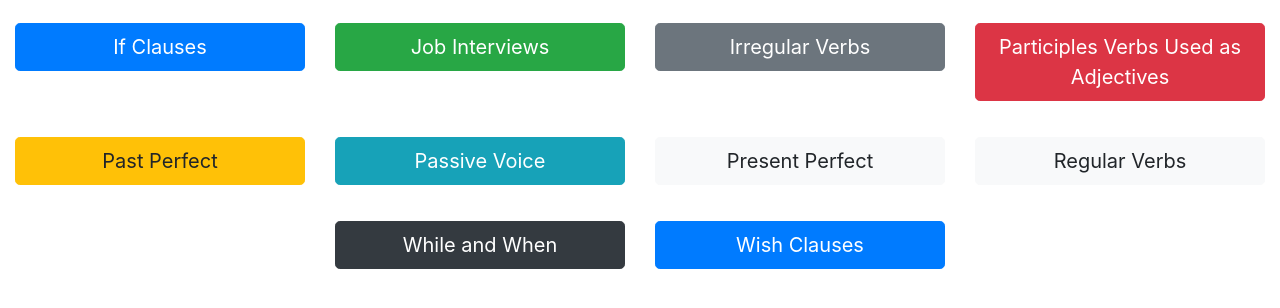
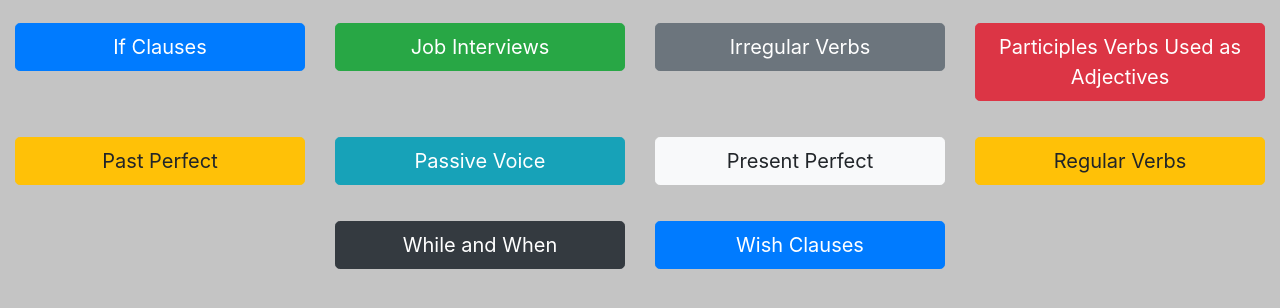
Before and after one commit to soza0497/EntrevistaSofia, a plain HTML site: page index.html in a window 1280 px wide. Shown: the part 288-596 px from the top of the page. Drawn offline with nearby package versions, Linux system fonts and the light colour scheme.

Commit message:
Index more tweaks

```diff
--- a/index.html
+++ b/index.html
@@ -7,6 +7,9 @@
     <title>Bienvenida a Gramática Inglesa</title>
     <link href="https://stackpath.bootstrapcdn.com/bootstrap/4.5.2/css/bootstrap.min.css" rel="stylesheet">
     <style>
+        body {
+            background-color: rgb(196, 196, 196);
+        }
         /* Estilo para la barra de navegación */
         nav.navbar {
             z-index: 1030; /* Asegurarse de que la barra de navegación se muestre por delante */
@@ -27,6 +30,7 @@
         .btn-block {
             margin: 10px 0; /* Espaciado vertical entre botones */
         }
+
     </style>
 </head>
 
@@ -102,7 +106,7 @@
                 <a href="presentPerfect.html" class="btn btn-light btn-lg btn-block">Present Perfect</a>
             </div>
             <div class="col-12 col-sm-6 col-md-4 col-lg-3 mb-3">
-                <a href="regularVerbs.html" class="btn btn-light btn-lg btn-block">Regular Verbs</a>
+                <a href="regularVerbs.html" class="btn btn-warning btn-lg btn-block">Regular Verbs</a>
             </div>
             <div class="col-12 col-sm-6 col-md-4 col-lg-3 mb-3">
                 <a href="whileWhen.html" class="btn btn-dark btn-lg btn-block">While and When</a>
```
